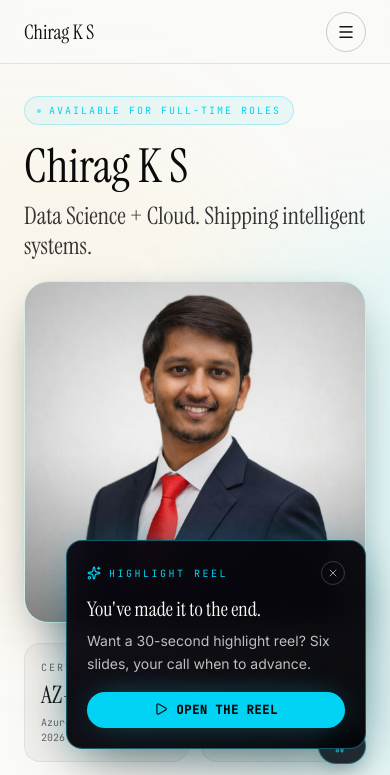
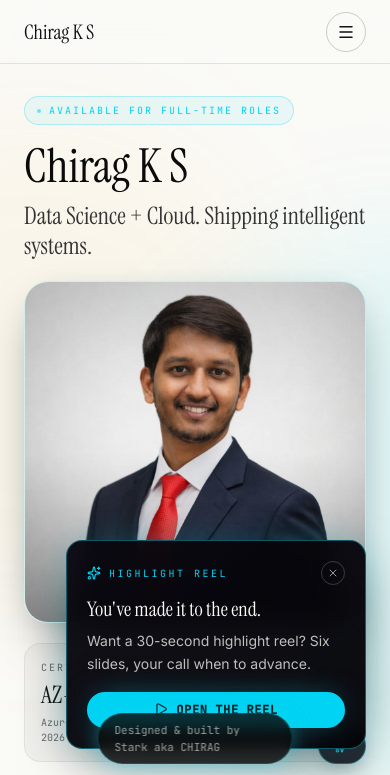
Before and after one commit to chirustark17/CHIRAG_PORTFOLIO, a React (Vite) app: page / in a window 390 px wide. Shown: the top 775 px of the page. Built offline with nearby package versions, Linux system fonts and the light colour scheme.

Commit message:
StarkTag: fix mobile overlap + CHIRAG caps + cyan edge glow
Co-Authored-By: Claude Sonnet 4.6 <noreply@anthropic.com>

```diff
--- a/src/components/StarkTag.jsx
+++ b/src/components/StarkTag.jsx
@@ -2,16 +2,19 @@ export default function StarkTag({ visible }) {
   return (
     <div
       aria-hidden="true"
-      style={{ transition: 'opacity 400ms ease, transform 400ms ease' }}
+      style={{
+        transition: 'opacity 400ms ease, transform 400ms ease',
+        boxShadow: '0 0 18px rgba(34, 211, 238, 0.35), 0 0 40px rgba(34, 211, 238, 0.12)',
+      }}
       className={[
-        'fixed bottom-4 left-1/2 -translate-x-1/2 z-50',
+        'fixed bottom-20 md:bottom-6 left-1/2 -translate-x-1/2 z-50',
         'font-mono text-[11px] text-bone-50/60',
         'bg-ink-950/80 backdrop-blur-sm px-4 py-2 rounded-full',
         'border border-cyan-400/20 pointer-events-none select-none',
         visible ? 'opacity-100 translate-y-0' : 'opacity-0 translate-y-2',
       ].join(' ')}
     >
-      Designed &amp; built by Stark aka Chirag
+      Designed &amp; built by Stark aka CHIRAG
     </div>
   )
 }
```
